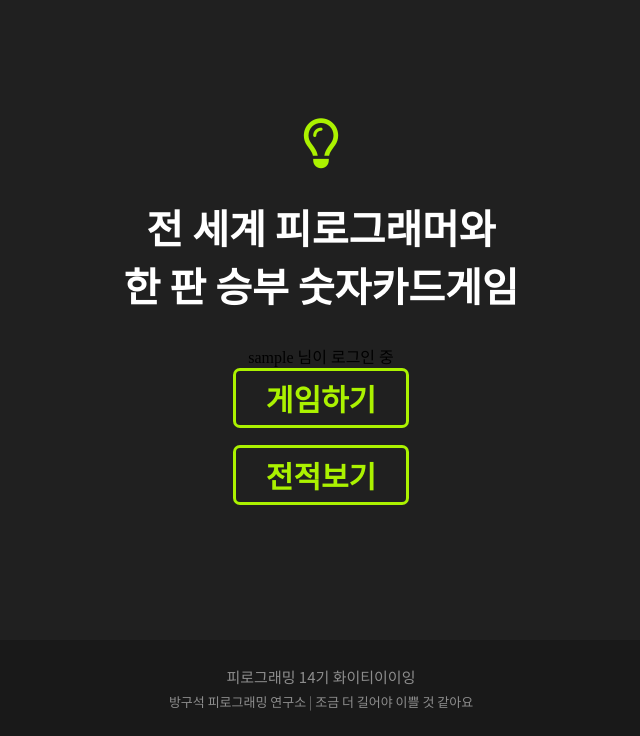
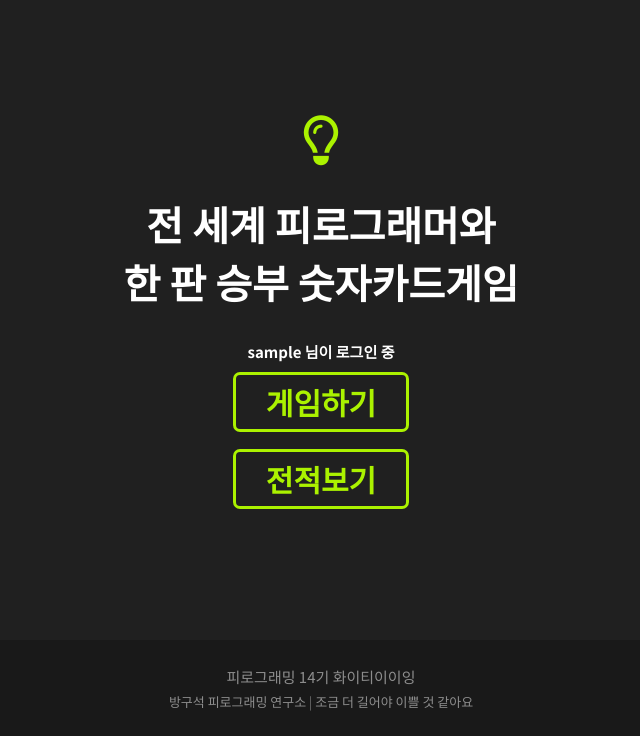
Before and after one commit to Koeunseooooo/piro14_card_game, a Django app: page / in a window 1280 px wide. Shown: the part 64-800 px from the top of the page, without its empty margins (319-959 px from the left). Run offline with Django 3.2, Linux system fonts and the light colour scheme; the visitor is signed in with stand-in values (Sample User, id 1); some libraries are stand-ins or nearby versions.

Commit message:
게임하기/랭킹보기 페이지 제외한 모든 css 적용

```diff
--- a/game/templates/game/game_list.html
+++ b/game/templates/game/game_list.html
@@ -3,8 +3,8 @@
 {% block content %}
     <div id="title">게임 전적</div>
     <div id="content">
-        현재 플레이어의 게임 전적을 보여주는 페이지입니다. 글을 조금 더 써봅시다.<br />
-        진행 중인 게임은 취소할 수 있어요! 유튜브에 무라카타노노카의 강아지경찰아저씨 들어보세요. 너무너무 귀엽습니당. >_< <br/>
+        현재 플레이어의 게임 전적을 보여주는 페이지입니다. 글을 조금 더 써봅시다. 조금만 더요. <br />
+        진행 중인 게임은 취소할 수 있어요! 물론 자신이 공격한( =도전장을 내민 ) 게임만 해당되겠죠? 너무 배고프네요... <br/>
     </div>
     <div id="current_user"><span>|</span>  현재 플레이어 : {{ current_user }}</div>
 
--- a/game/templates/game/main.html
+++ b/game/templates/game/main.html
@@ -5,11 +5,11 @@
     <div class="main_content">
         <div class="main_content_text">
             <i class="far fa-lightbulb"></i>
-            <div> 전 세계 피로그래머와<br />한 판 승부 숫자카드게임</div>
+            <div class="main_text"> 전 세계 피로그래머와<br />한 판 승부 숫자카드게임</div>
 
         {% if user.is_authenticated %}
+            <div class="username">{{ user.username }} 님이 로그인 중 </div>
 
-            {{ user.username }} 님이 로그인 중
             <!-- admin에서 이름 변경 가능 -->
 
             <a href="{% url 'game' %}">
--- a/static/css/detail.css
+++ b/static/css/detail.css
@@ -27,6 +27,7 @@
     font-weight: 900;
     font-size: 25px;
     color: white;
+    padding-bottom: 8px;
 }
 
 #detail_content_wrap div {
@@ -47,6 +48,14 @@
     font-size: 20px;
     padding-top: 10px;
     border-top: 1px solid#ABF200;
+}
+
+#detail_content_wrap .game_option {
+    font-size: 20px;
+    padding-top: 5px;
+    padding-bottom: 5px;
+    border-top: 1px solid#ABF200;
+    border-bottom: 1px solid#ABF200;
 }
 
 #out_detail_button {
--- a/static/css/main.css
+++ b/static/css/main.css
@@ -20,13 +20,22 @@
     margin-bottom: 30px;
 }
 
-.main_content_text div {
+.main_content_text .main_text {
     font-family: "Noto Sans KR", sans-serif;
     font-weight: 700;
     color: white;
     font-size: 40px;
     text-align: center;
     margin-bottom: 30px;
+}
+
+.main_content_text .username {
+    font-family: "Noto Sans KR", sans-serif;
+    font-weight: 700;
+    color: white;
+    font-size: 15px;
+    text-align: center;
+    margin-bottom: 10px;
 }
 
 .main_content_text_button {
```
Also changed, not shown: game/templates/game/detail.html (+4 -4 lines).
